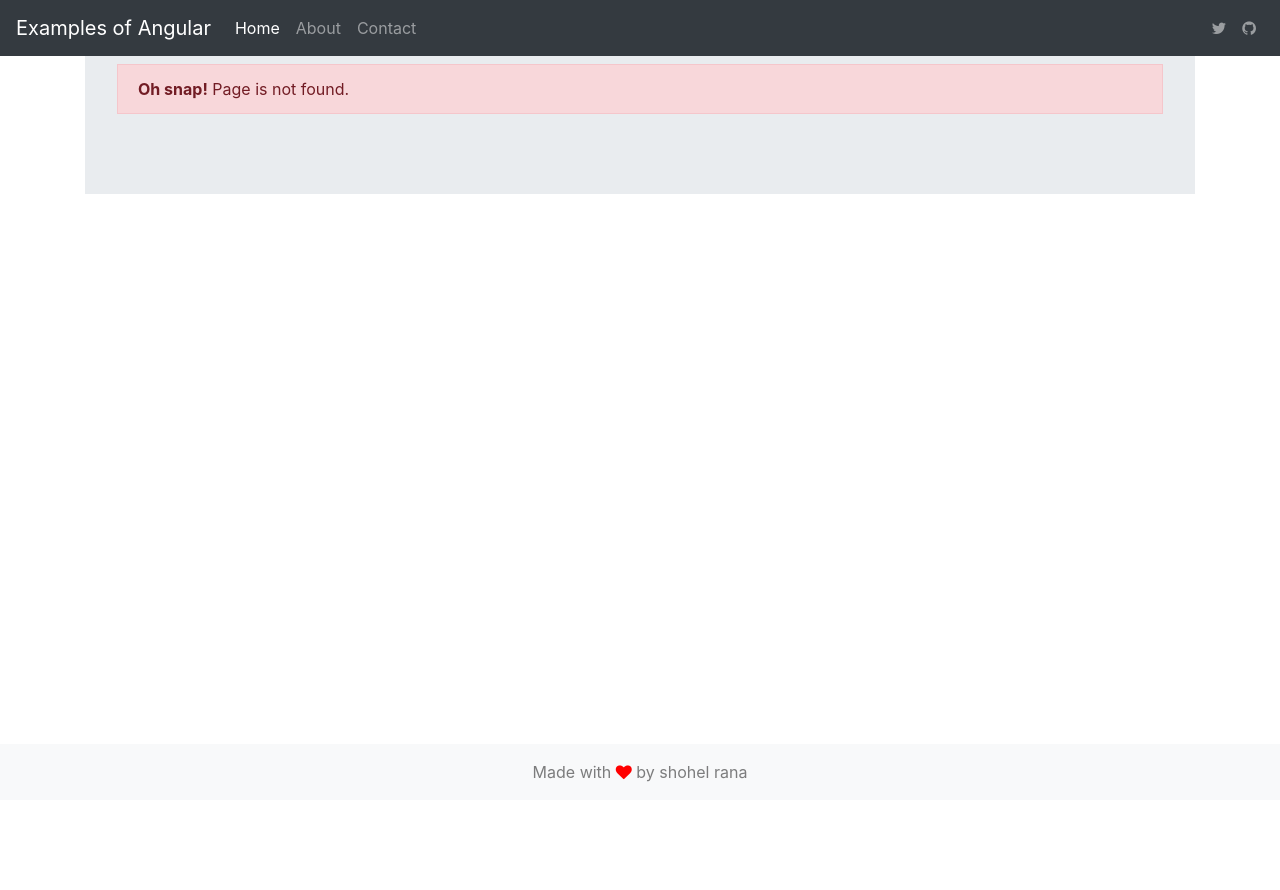
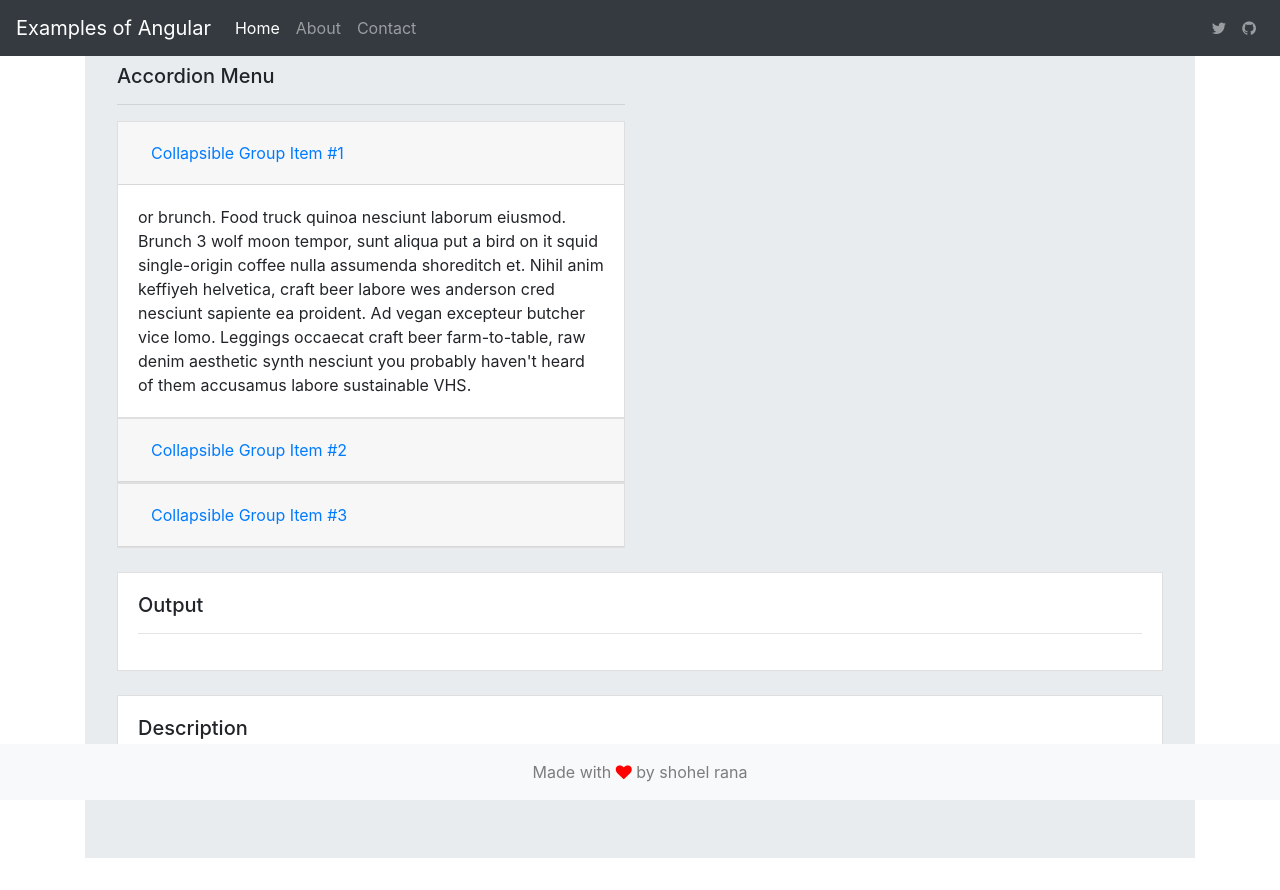
Before and after one commit to mdshohelrana/angular-examples, an Angular app: page /accordion in a window 1280 px wide. Before the commit this address had no page. Before the commit the page ends 800 px from the top, so only its background shows below. Built offline with nearby package versions, Linux system fonts and the light colour scheme.

Commit message:
collapse menu add

```diff
--- /dev/null
+++ b/src/app/accordion/accordion.component.html
@@ -0,0 +1,75 @@
+<div class="row">
+  <div class="col-md-6">
+      <h5>Accordion Menu</h5>
+      <hr/>
+      <div id="accordion">
+        <div class="card">
+          <div class="card-header" id="headingOne">
+            <h5 class="mb-0">
+              <button class="btn btn-link" (click)="toggleCollapse(1)" data-toggle="collapse" data-target="#collapseOne" aria-expanded="true" aria-controls="collapseOne">
+                Collapsible Group Item #1
+              </button>
+            </h5>
+          </div>
+
+          <div id="collapseOne" class="collapse show" aria-labelledby="headingOne" data-parent="#accordion">
+            <div class="card-body">
+              or brunch. Food truck quinoa nesciunt laborum eiusmod. Brunch 3 wolf moon tempor, sunt aliqua put a bird on it squid single-origin coffee nulla assumenda shoreditch et. Nihil anim keffiyeh helvetica, craft beer labore wes anderson cred nesciunt sapiente ea proident. Ad vegan excepteur butcher vice lomo. Leggings occaecat craft beer farm-to-table, raw denim aesthetic synth nesciunt you probably haven't heard of them accusamus labore sustainable VHS.
+            </div>
+          </div>
+        </div>
+        <div class="card">
+          <div class="card-header" id="headingTwo">
+            <h5 class="mb-0">
+              <button class="btn btn-link collapsed" data-toggle="collapse" data-target="#collapseTwo" aria-expanded="false" aria-controls="collapseTwo">
+                Collapsible Group Item #2
+              </button>
+            </h5>
+          </div>
+          <div id="collapseTwo" class="collapse" aria-labelledby="headingTwo" data-parent="#accordion">
+            <div class="card-body">
+              Anim pariatur cliche reprehenderit, enim eiusmod high life accusamus terry richardson ad squid. 3 wolf moon officia aute, non cu
+            </div>
+          </div>
+        </div>
+        <div class="card">
+          <div class="card-header" id="headingThree">
+            <h5 class="mb-0">
+              <button class="btn btn-link collapsed" data-toggle="collapse" data-target="#collapseThree" aria-expanded="false" aria-controls="collapseThree">
+                Collapsible Group Item #3
+              </button>
+            </h5>
+          </div>
+          <div id="collapseThree" class="collapse" aria-labelledby="headingThree" data-parent="#accordion">
+            <div class="card-body">
+              Anim pariatur cliche reprehenderit,
+          </div>
+        </div>
+      </div>
+    </div>
+  </div>
+</div>
+<br/>
+<div class="row">
+  <div class="col-12">
+      <div class="card">
+        <div class="card-body">
+          <h5>Output </h5>
+          <hr>
+
+        </div>
+      </div>
+  </div>
+</div>
+<br/>
+<div class="row">
+    <div class="col-12">
+      <div class="card">
+        <div class="card-body">
+          <h5>Description</h5>
+          <hr>
+
+      </div>
+    </div>
+  </div>
+</div>
--- /dev/null
+++ b/src/app/accordion/accordion.component.ts
@@ -0,0 +1,18 @@
+import { Component, OnInit } from '@angular/core';
+
+@Component({
+  selector: 'app-accordion',
+  templateUrl: './accordion.component.html',
+  styleUrls: ['./accordion.component.css']
+})
+export class AccordionComponent implements OnInit {
+
+  constructor() { }
+
+  ngOnInit() {
+  }
+  toggleCollapse(number){
+    console.log(number);
+  }
+
+}
--- a/src/app/app-routing.module.ts
+++ b/src/app/app-routing.module.ts
@@ -6,6 +6,7 @@ import { SimpleSelectComponent } from './dropdown/simple-select/simple-select.co
 import { PrerequisiteComponent } from './prerequisite/prerequisite.component';
 import { MultipleSelectComponent } from './dropdown/multiple-select/multiple-select.component';
 import { SimpleAutocompleteComponent } from './autocomplete/simple-autocomplete/simple-autocomplete.component';
+import { AccordionComponent } from './accordion/accordion.component';
 
 const routes: Routes = [
   { path: '', redirectTo: '/home', pathMatch: 'full' },
@@ -14,6 +15,7 @@ const routes: Routes = [
   { path: 'dropdown/simple-select', component: SimpleSelectComponent },
   { path: 'dropdown/multiple-select', component: MultipleSelectComponent },
   { path: 'autocomplete/simple-autocomplete', component: SimpleAutocompleteComponent },
+  { path: 'accordion', component: AccordionComponent },
   { path: 'form', loadChildren: './form-validation/form-validation.module#FormValidationModule' },
   { path: '**', component: PageNotFoundComponent },
 ];
--- a/src/app/app.module.ts
+++ b/src/app/app.module.ts
@@ -15,6 +15,7 @@ import { MultipleSelectComponent } from './dropdown/multiple-select/multiple-sel
 import { SimpleAutocompleteComponent } from './autocomplete/simple-autocomplete/simple-autocomplete.component';
 import { SearchFilterPipe } from './pipes/filter.pipes';
 import { ClickOutsideDirective } from './directives/click.outside.directive';
+import { AccordionComponent } from './accordion/accordion.component';
 
 @NgModule({
   declarations: [
@@ -28,7 +29,8 @@ import { ClickOutsideDirective } from './directives/click.outside.directive';
     MultipleSelectComponent,
     SimpleAutocompleteComponent,
     SearchFilterPipe,
-    ClickOutsideDirective
+    ClickOutsideDirective,
+    AccordionComponent
   ],
   imports: [
     BrowserModule,
--- a/src/app/home/home.component.html
+++ b/src/app/home/home.component.html
@@ -67,7 +67,7 @@
             <li>TreeView</li>
             <li>DataGrid</li>
             <li>Popover</li>
-            <li>Accordion</li>
+            <li><a href="javascript:void(0);" routerLink="/accordion" routerLinkActive="active">Accordion</a></li>
             <li>On/Off checkbox</li>
             <li>Chosen</li>
             <li>Busy Indicator</li>
```
Also changed, not shown: src/app/accordion/accordion.component.css (added), 1 other file (tests, documents, lock files or other folders).
